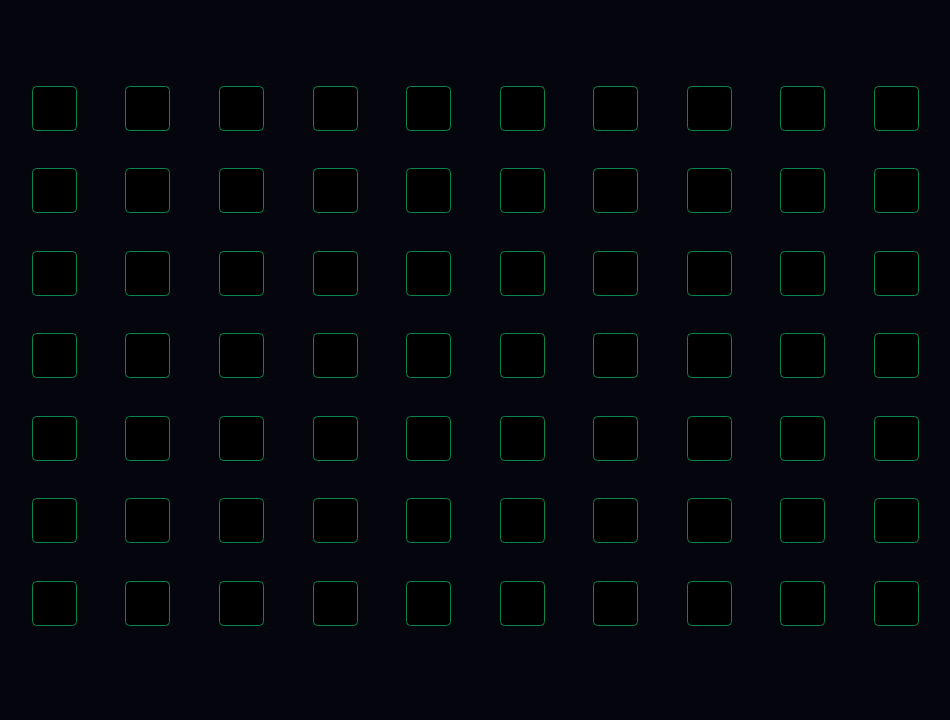
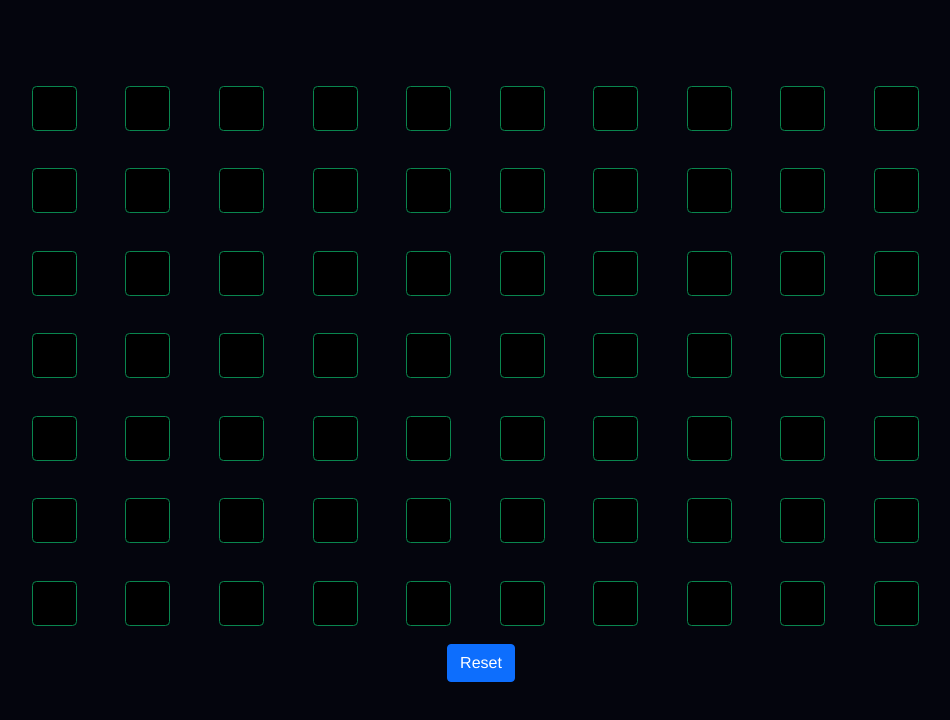
Before and after one commit to ruthrootz/habit-hub, a Vue app: page /#/ in a window 1280 px wide. Shown: the top 720 px of the page, without its empty margins (159-1109 px from the left). Built offline with nearby package versions, Linux system fonts and the light colour scheme.

Commit message:
added reset button

```diff
--- a/src/App.vue
+++ b/src/App.vue
@@ -11,7 +11,6 @@
 <style>
 body {
   background-color: #04050D !important;
-
 }
 #app {
   font-family: Avenir, Helvetica, Arial, sans-serif;
--- a/src/components/HabitHub.vue
+++ b/src/components/HabitHub.vue
@@ -10,6 +10,9 @@
         </b-col>
       </b-row>
     </b-container>
+    <b-button-group>
+      <b-button variant="primary" @click="resetGrid()">Reset</b-button>
+    </b-button-group>
   </div>
 </template>
 
@@ -66,6 +69,21 @@ export default class HabitHub extends Vue {
     newRow[column - 1] = (this.gridState[row - 1][column - 1] + 1) % 3;
     this.$set(this.gridState, row - 1, newRow);
   }
+
+  private resetGrid(): void {
+    this.gridState = [
+      [0, 0, 0, 0, 0, 0, 0],
+      [0, 0, 0, 0, 0, 0, 0],
+      [0, 0, 0, 0, 0, 0, 0],
+      [0, 0, 0, 0, 0, 0, 0],
+      [0, 0, 0, 0, 0, 0, 0],
+      [0, 0, 0, 0, 0, 0, 0],
+      [0, 0, 0, 0, 0, 0, 0],
+      [0, 0, 0, 0, 0, 0, 0],
+      [0, 0, 0, 0, 0, 0, 0],
+      [0, 0, 0, 0, 0, 0, 0],
+    ];
+  }
 }
 </script>
 
```
